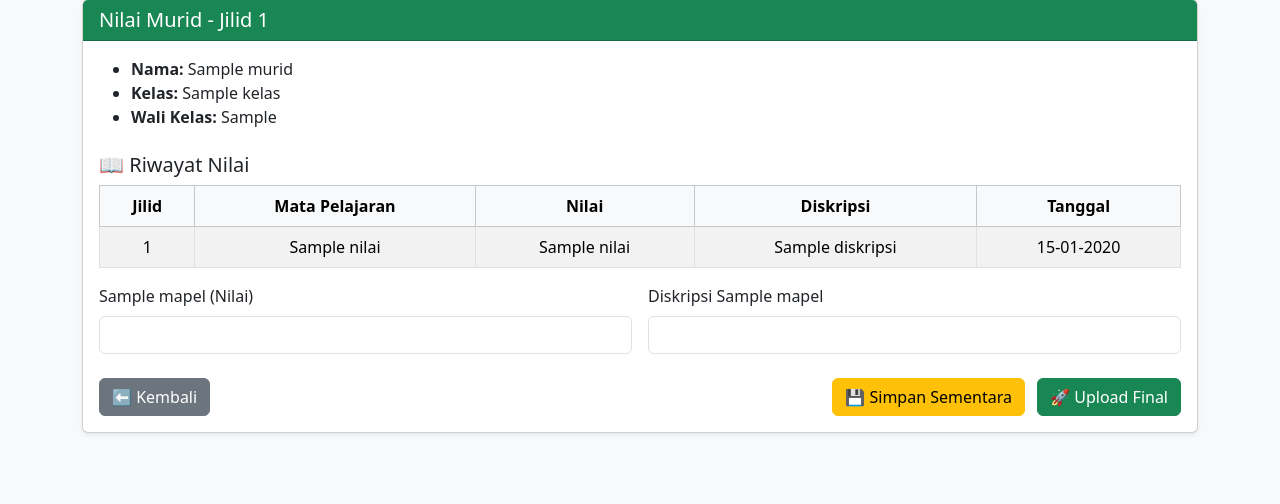
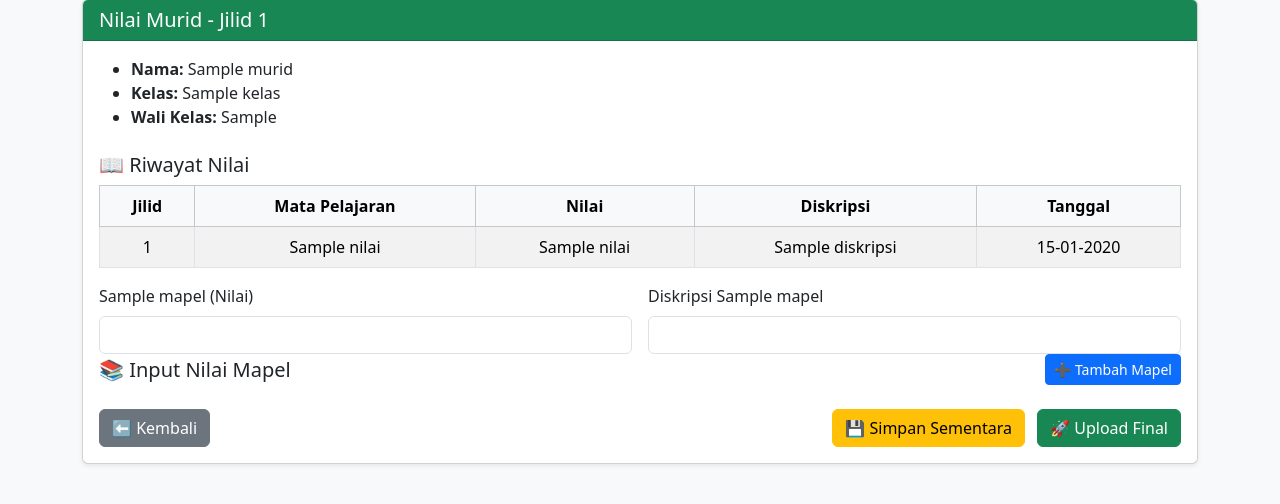
Before and after one commit to ulumuddin87/gitHubRailway, a Flask app: page /nilai/1 in a window 1280 px wide. Shown: the part 81-585 px from the top of the page. Run offline with Flask 3, Linux system fonts and the light colour scheme; a database or web service that is not in the repository returns one stand-in record (values such as "Sample title"); some libraries are stand-ins or nearby versions.

Commit message:
tambah mapel

```diff
--- a/app.py
+++ b/app.py
@@ -359,6 +359,27 @@ def nilai_murid(id):
 
 
 
+@app.route("/mapel/tambah", methods=["POST"])
+def tambah_mapel():
+    nama = request.form.get("nama")
+    deskripsi = request.form.get("deskripsi")
+
+    if not nama or not deskripsi:
+        flash("⚠️ Nama & Deskripsi mapel wajib diisi!", "danger")
+        return redirect(request.referrer)
+
+    conn = get_db_connection()
+    cur = conn.cursor()
+
+    cur.execute("INSERT INTO mapel (nama, deskripsi) VALUES (%s, %s)", (nama, deskripsi))
+    conn.commit()
+    cur.close()
+    conn.close()
+
+    flash(f"✅ Mapel '{nama}' berhasil ditambahkan!", "success")
+    return redirect(request.referrer)
+
+
 
 # ================= RUN ================= #
 
--- a/templates/nilai_murid.html
+++ b/templates/nilai_murid.html
@@ -55,6 +55,44 @@
         {% endfor %}
       </div>
 
+<div class="d-flex justify-content-between align-items-center mb-3">
+  <h5 class="mb-0">📚 Input Nilai Mapel</h5>
+  <!-- Tombol buka modal -->
+  <button type="button" class="btn btn-primary btn-sm" data-bs-toggle="modal" data-bs-target="#modalMapel">
+    ➕ Tambah Mapel
+  </button>
+</div>
+
+<!-- Modal Tambah Mapel -->
+<div class="modal fade" id="modalMapel" tabindex="-1" aria-labelledby="modalMapelLabel" aria-hidden="true">
+  <div class="modal-dialog">
+    <div class="modal-content">
+      <form method="POST" action="{{ url_for('tambah_mapel') }}">
+        <div class="modal-header">
+          <h5 class="modal-title" id="modalMapelLabel">Tambah Mata Pelajaran</h5>
+          <button type="button" class="btn-close" data-bs-dismiss="modal" aria-label="Close"></button>
+        </div>
+        <div class="modal-body">
+          <div class="mb-3">
+            <label class="form-label">Nama Mapel</label>
+            <input type="text" name="nama" class="form-control" required>
+          </div>
+          <div class="mb-3">
+            <label class="form-label">Deskripsi Mapel</label>
+            <textarea name="deskripsi" class="form-control" rows="3" required></textarea>
+          </div>
+        </div>
+        <div class="modal-footer">
+          <button type="button" class="btn btn-secondary" data-bs-dismiss="modal">Batal</button>
+          <button type="submit" class="btn btn-success">💾 Simpan Mapel</button>
+        </div>
+      </form>
+    </div>
+  </div>
+</div>
+
+
+
       <div class="d-flex justify-content-between mt-4">
         <a href="{{ url_for('data_murid') }}" class="btn btn-secondary">⬅ Kembali</a>
         <div>
```
